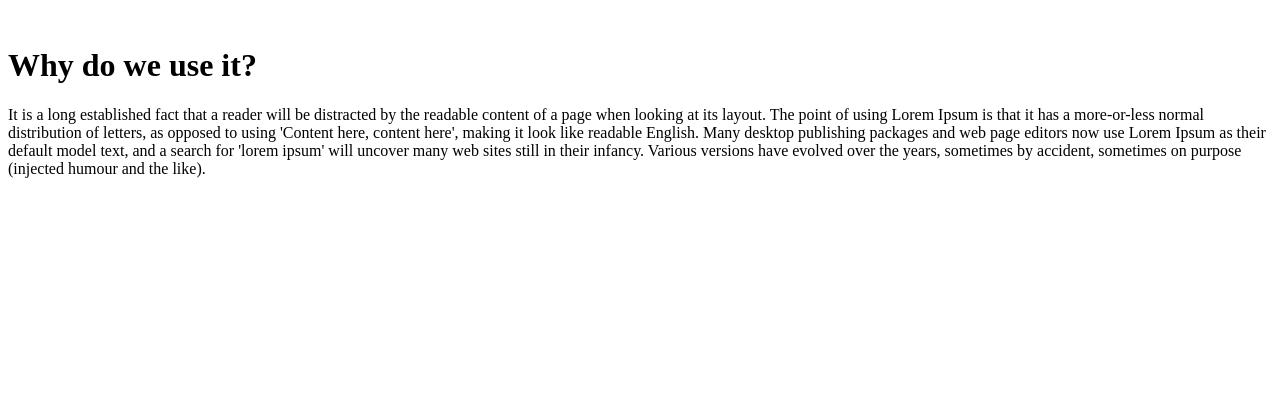
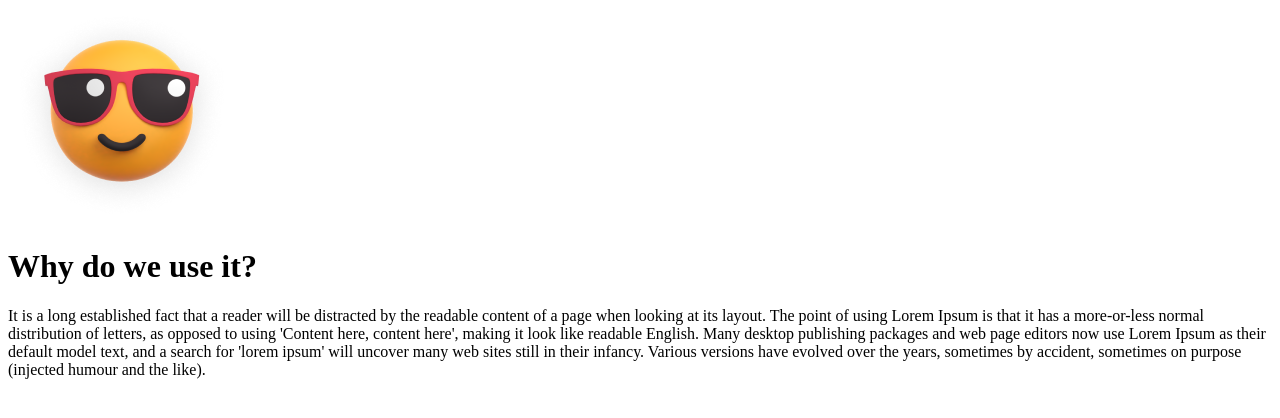
Before and after one commit to aleksi-svaridze/task_11, a plain HTML site: page index.html in a window 1280 px wide. Drawn offline with Linux system fonts and the light colour scheme.

Commit message:
Added image in repository

```diff
--- a/index.html
+++ b/index.html
@@ -6,7 +6,7 @@
 </head>
 <body>
     <div class="card">
-        <img src="" alt="">
+        <img src="./Cool.png" alt="">
         <h1>Why do we use it?</h1>
         <p>
             It is a long established fact that a reader will be distracted by the readable content of a page when looking at its layout. The point of using Lorem Ipsum is that it has a more-or-less normal distribution of letters, as opposed to using 'Content here, content here', making it look like readable English. Many desktop publishing packages and web page editors now use Lorem Ipsum as their default model text, and a search for 'lorem ipsum' will uncover many web sites still in their infancy. Various versions have evolved over the years, sometimes by accident, sometimes on purpose (injected humour and the like).
```
Also changed, not shown: Cool.png (added).
